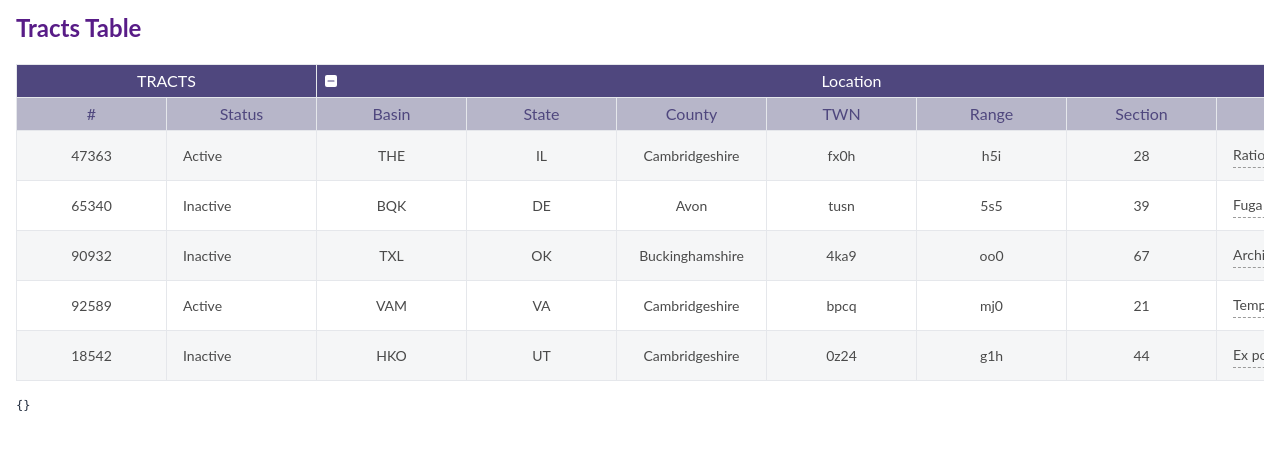
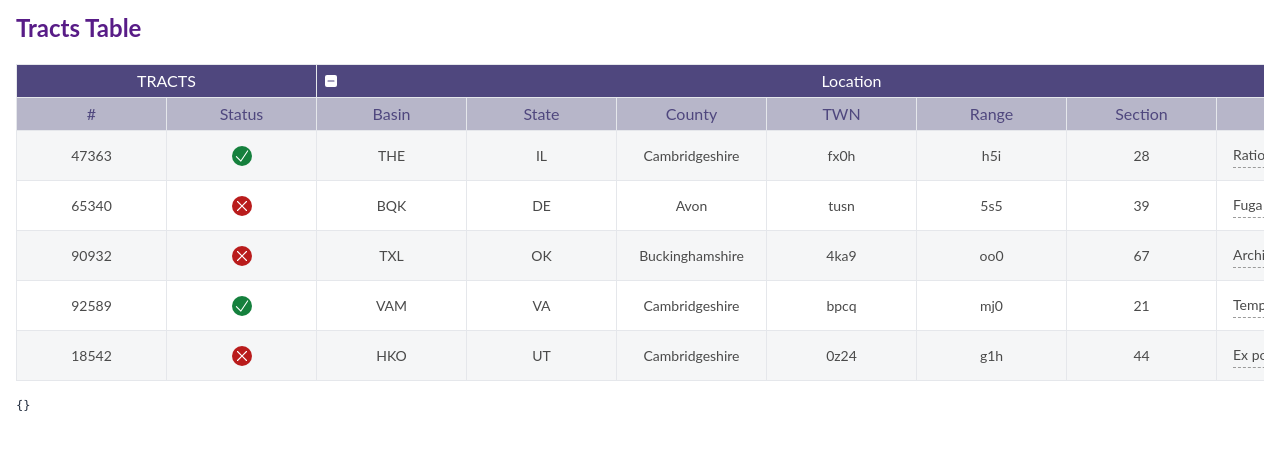
Before and after one commit to AgkTF/react-table-demo, a React (Create React App) app: page / in a window 1280 px wide. Shown: the top 450 px of the page. Built offline with nearby package versions, Linux system fonts and the light colour scheme.

Commit message:
- Created TractStatusCell component.

```diff
--- /dev/null
+++ b/src/components/TractStatusCell/TractStatusCell.tsx
@@ -0,0 +1,14 @@
+import { CellContext } from '@tanstack/react-table';
+import { Tract } from '../../types';
+import { CheckIcon, XMarkIcon } from '@heroicons/react/24/solid';
+
+type Props = {
+  info: CellContext<Tract, any>;
+};
+export function TractStatusCell({ info }: Props) {
+  return info.getValue() ? (
+    <CheckIcon className="p-px rounded-full text-white bg-green-700 h-5 w-5 mx-auto" />
+  ) : (
+    <XMarkIcon className="p-px rounded-full text-white bg-red-700 h-5 w-5 mx-auto" />
+  );
+}
--- a/src/components/index.ts
+++ b/src/components/index.ts
@@ -1,3 +1,4 @@
 export * from './CollapsibleHeader/CollapsibleHeader';
 export * from './EditableInputField/EditableInputField';
 export * from './JustTextCell/JustTextCell';
+export * from './TractStatusCell/TractStatusCell';
--- a/src/tables/TractsTable/TractsTable.tsx
+++ b/src/tables/TractsTable/TractsTable.tsx
@@ -13,6 +13,7 @@ import {
   EditableInputField,
   JustTextCell,
   CollapsibleHeader,
+  TractStatusCell,
 } from '../../components';
 import { useOnClickOutside } from '../../hooks/useOnClickOutside';
 
@@ -38,7 +39,7 @@ export function BasicTable() {
           }),
           columnHelper.accessor('isActive', {
             header: 'Status',
-            cell: info => (info.getValue() ? 'Active' : 'Inactive'),
+            cell: info => <TractStatusCell info={info} />,
           }),
         ],
       }),
@@ -258,8 +259,10 @@ export function BasicTable() {
     [table]
   );
 
-  const updateSelectedCells = useCallback(
-    (newCell: SelectedCell, mode: 'single' | 'multi') => {
+  const updateSelectedCells = (
+    newCell: SelectedCell,
+    mode: 'single' | 'multi'
+  ) => {
     if (mode === 'single') {
       setSelectedCells([newCell]);
     } else {
@@ -271,9 +274,7 @@ export function BasicTable() {
         return prev;
       });
     }
-    },
-    []
-  );
+  };
 
   const resetSelectedCells = useCallback(() => {
     setSelectedCells([]);
@@ -376,7 +377,7 @@ export function BasicTable() {
 
       <div className="w-full overflow-auto max-h-[1000px]">
         <table
-          className="mt-5 table-auto"
+          className="mt-5"
           ref={tableRef}
           style={{ width: table.getCenterTotalSize() }}
         >
```
Lines whose indentation alone changed are shown as unchanged.
